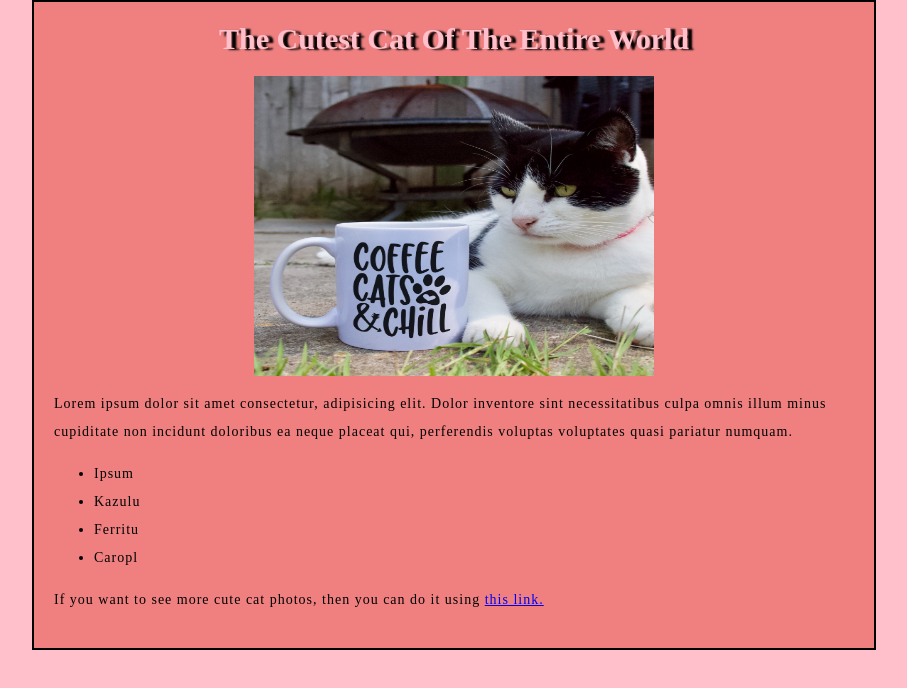
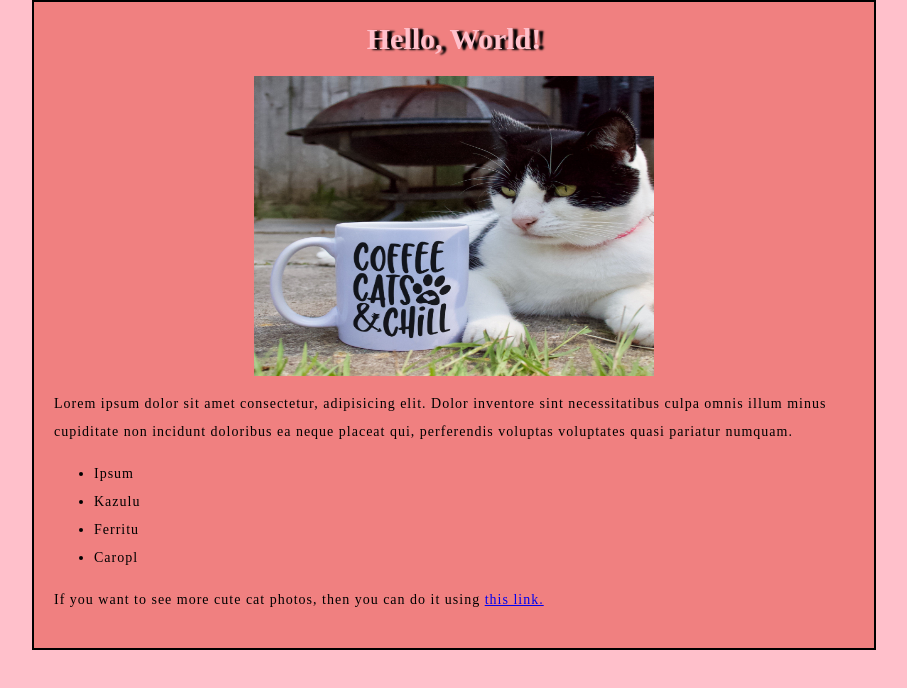
Before and after one commit to DemonJudgeOfFire/relaxing-cat-and-cafe-con-leche, a plain HTML site: page index.html in a window 1280 px wide. Shown: the whole page, without its empty margins (186-1093 px from the left). Drawn offline with Linux system fonts and the light colour scheme; a web font is replaced by a local one.

Commit message:
Modified index.html a little bit, created a new file called main.js and added some code to it

```diff
--- a/index.html
+++ b/index.html
@@ -23,5 +23,6 @@
             </ul>
         </p>
         <p>If you want to see more cute cat photos, then you can do it using <a href="https://www.pexels.com/search/cat/" target="blank">this link.</a></p>
+    <script src="./scripts/main.js"></script>
     </body>
 </html>
--- /dev/null
+++ b/scripts/main.js
@@ -0,0 +1,2 @@
+let my_heading = document.querySelector('h1');
+my_heading.textContent = 'Hello, World!';
```
